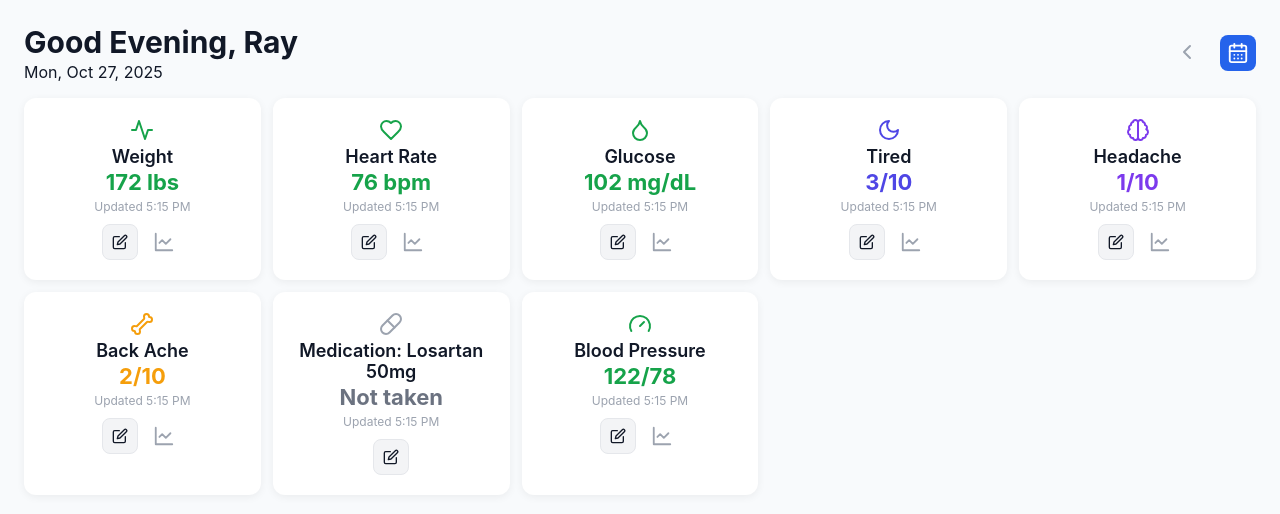
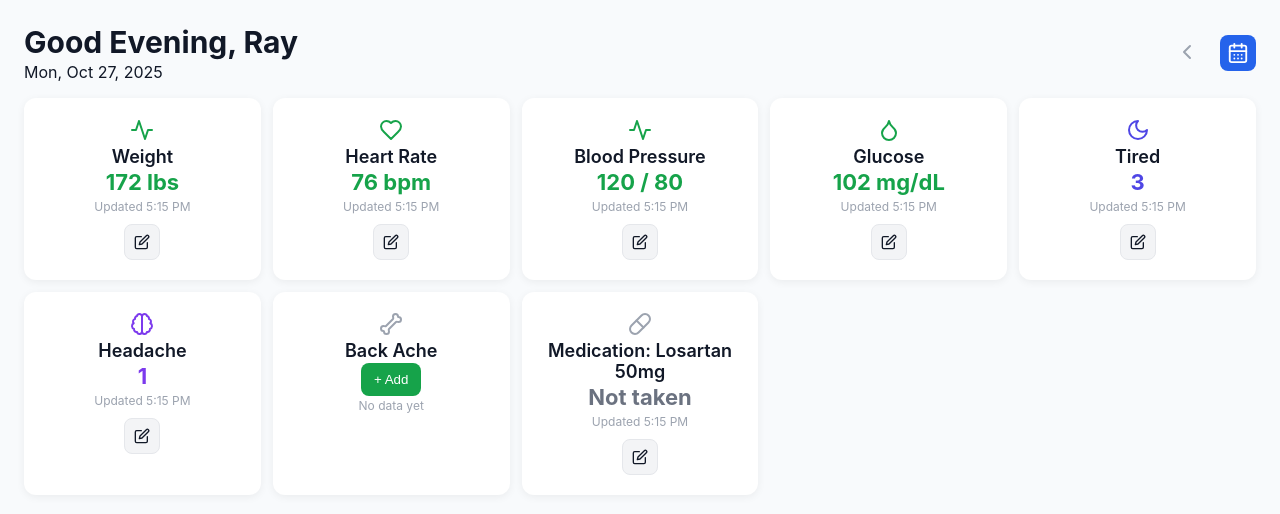
Before and after one commit to RSteeleLHCIO/DrGreg, a React (Vite) app: page / in a window 1280 px wide. Shown: the top 514 px of the page. Built offline with nearby package versions, Linux system fonts and the light colour scheme.

Commit message:
introduce nulti values

```diff
--- a/src/App.jsx
+++ b/src/App.jsx
@@ -1,7 +1,7 @@
 import React, { useMemo, useState, useEffect, lazy, Suspense } from "react";
 import { Card, CardContent } from "./components/ui/card";
 import { Button } from "./components/ui/button";
-import { Activity, Heart, Droplet, Gauge, CalendarDays, ChevronLeft, ChevronRight, LineChart as LineChartIcon, Moon, Brain, Bone, Edit, Pill } from "lucide-react";
+import { Activity, Heart, Droplet, Gauge, CalendarDays, ChevronLeft, ChevronRight, Moon, Brain, Bone, Edit, Pill } from "lucide-react";
 import {
   Dialog,
   DialogContent,
@@ -14,7 +14,6 @@ import { Slider } from "./components/ui/slider";
 import { Label } from "./components/ui/label";
 import { Calendar } from "./components/ui/calendar";
 import { Switch } from "./components/ui/switch";
-const ChartModal = lazy(() => import("./components/chart-modal"));
 
 // Helper to format a Date as YYYY-MM-DD (key for our records map)
 function toKey(d) {
@@ -35,58 +34,76 @@ function fmtTime(d) {
 
 export default function App() {
   // --- Static metric definitions -----------------------------------------------
-  const metricDefinitions = [
+  const cardDefinitions = [
     {
-      metricName: "weight",
+      metricNames: ["weight"],
+      cardName: "weight",
       title: "Weight",
       uom: "lbs",
-      field: "weight",
       icon: Activity,
       kind: "singleValue"
     },
     {
-      metricName: "heart",
+      metricNames: ["heart"],
+      cardName: "heart",
       title: "Heart Rate",
       uom: "bpm",
-      field: "heartRate",
       icon: Heart,
       kind: "singleValue"
     },
     {
-      metricName: "glucose",
+      metricNames: ["systolic", "diastolic"],
+      cardName: "blood-pressure",
+      title: "Blood Pressure",
+      uom: "",
+      icon: Activity,
+      kind: "singleValue"
+    },
+    {
+      metricNames: ["glucose"],
+      cardName: "glucose",
       title: "Glucose",
       uom: "mg/dL",
-      field: "glucose",
       icon: Droplet,
       kind: "singleValue"
     },
     {
-      metricName: "tired",
+      metricNames: ["tired"],
+      cardName: "tired",
       title: "Tired",
       uom: "/10",
-      field: "tired",
       icon: Moon,
       color: "#4f46e5",
       kind: "slider"
     },
     {
-      metricName: "headache",
+      metricNames: ["headache"],
+      cardName: "headache",
       title: "Headache",
       uom: "/10",
-      field: "headache",
       icon: Brain,
       color: "#7c3aed",
       kind: "slider"
     },
     {
-      metricName: "back",
+      metricNames: ["back"],
+      cardName: "back",
       title: "Back Ache",
       uom: "/10",
-      field: "backAche",
       icon: Bone,
       color: "#f59e0b",
       kind: "slider"
-    }
+    },
+    // Example multi-metric card:
+    // {
+    //   metricNames: ["tired", "headache", "back"],
+    //   cardName: "symptoms",
+    //   title: "Symptoms",
+    //   uom: "/10",
+    //   icon: Moon,
+    //   color: "#4f46e5",
+    //   kind: "slider"
+    // },
   ];
 
   // --- Per-day records store -------------------------------------------------
@@ -110,6 +127,18 @@ export default function App() {
           dayValue: {
             [todayKey]: { value: 102, updatedAt: new Date().toISOString() },
             "2025-08-15": { value: 110, updatedAt: new Date("2025-08-15T08:05:00").toISOString() }
+          }
+        },
+        "systolic": {
+          dayValue: {
+            [todayKey]: { value: 120, updatedAt: new Date().toISOString() },
+            "2025-08-15": { value: 130, updatedAt: new Date("2025-08-15T09:10:00").toISOString() }
+          }
+        },
+        "diastolic": {
+          dayValue: {
+            [todayKey]: { value: 80, updatedAt: new Date().toISOString() },
+            "2025-08-15": { value: 110, updatedAt: new Date("2025-08-15T09:10:00").toISOString() }
           }
         },
         "tired": {
@@ -187,14 +216,11 @@ export default function App() {
 
   // Local state mirrors for inputs (so dialogs edit the selected day)
   const updateDayValues = (newData) => {
-    const metricDef = metricDefinitions.find(def => def.metricName === newData.metric);
-    if (!metricDef) return; // Guard against invalid metric names
-
     setRecords((prev) => {
-      const dp = prev.dataPoints[metricDef.metricName];
+      const dp = prev.dataPoints[newData.metric];
       const updatedDataPoints = {
         ...prev.dataPoints,
-        [metricDef.metricName]: {
+        [newData.metric]: {
           dayValue: {
             ...(dp?.dayValue ?? {}),
             [selectedKey]: { value: newData.inputValue, updatedAt: new Date().toISOString() }
@@ -331,45 +357,6 @@ export default function App() {
   const today = new Date();
   today.setHours(0, 0, 0, 0);
 
-  // --- Chart helpers: build last-14-days series for a metric -----------------
-  function buildSeries(metric, anchor) {
-    const data = [];
-    const d = new Date(anchor);
-    for (let i = 13; i >= 0; i--) {
-      const itemDate = new Date(d);
-      itemDate.setDate(d.getDate() - i);
-      const key = toKey(itemDate);
-      const rec = records[key];
-      const label = itemDate.toLocaleDateString(undefined, { month: "numeric", day: "numeric" });
-      if (!rec) {
-        data.push({ date: label, value: null, sys: null, dia: null });
-        continue;
-      }
-      if (metric === "weight") data.push({ date: label, value: rec.weight ?? null });
-      else if (metric === "glucose") data.push({ date: label, value: rec.glucose ?? null });
-      else if (metric === "heart") data.push({ date: label, value: rec.heartRate ?? null });
-      else if (metric === "tired") data.push({ date: label, value: rec.tired ?? null });
-      else if (metric === "headache") data.push({ date: label, value: rec.headache ?? null });
-      else if (metric === "back") data.push({ date: label, value: rec.backAche ?? null });
-      else if (metric === "bp") data.push({ date: label, sys: rec.bpSystolic ?? null, dia: rec.bpDiastolic ?? null });
-    }
-    return data;
-  }
-
-  const chartTitle = (m) =>
-    m === "weight"
-      ? "Weight (last 14 days)"
-      : m === "glucose"
-        ? "Glucose (last 14 days)"
-        : m === "heart"
-          ? "Heart Rate (last 14 days)"
-          : m === "bp"
-            ? "Blood Pressure (last 14 days)"
-            : m === "tired"
-              ? "Tired (0–10, last 14 days)"
-              : m === "headache"
-                ? "Headache (0–10, last 14 days)"
-                : "Back Ache (0–10, last 14 days)";
 
   const getGreeting = () => {
     const hour = new Date().getHours();
@@ -406,18 +393,30 @@ export default function App() {
       <div style={{ display: "grid", gridTemplateColumns: "repeat(auto-fit,minmax(220px,1fr))", gap: 12 }}>
         {(() => {
           const points = records.dataPoints ?? {};
-          return metricDefinitions.map((meta) => {
-            const data = points[meta.metricName] ?? {};
-            // fallback to per-day record field if metadata dayValue is not populated
-            const fallbackValue = records[selectedKey]?.[meta.field] ?? null;
-            const fallbackUpdated = records[selectedKey]?.[`${meta.field}UpdatedAt`] ?? null;
+          return cardDefinitions.map((meta) => {
+            // Gather values for all metrics in this card
+            const metricValues = meta.metricNames.map(metricName => {
+              const data = points[metricName] ?? {};
+              const fallbackValue = records[selectedKey]?.[metricName] ?? null;
+              const fallbackUpdated = records[selectedKey]?.[`${metricName}UpdatedAt`] ?? null;
               const dp = (data.dayValue && data.dayValue[selectedKey]) ?? { value: fallbackValue, updatedAt: fallbackUpdated };
-            const hasValue = dp.value !== null && dp.value !== undefined;
+              return { value: dp.value, updatedAt: dp.updatedAt };
+            });
+            const hasValue = metricValues.some(v => v.value !== null && v.value !== undefined);
             const Icon = meta.icon ?? Activity;
             const color = meta.color ?? (meta.kind === "slider" ? "#4f46e5" : "#16a34a");
 
+            // Display values separated by '/'
+            const displayValue = metricValues.map((v, idx) =>
+              meta.kind === "slider"
+                ? `${v.value ?? "—"}`
+                : `${v.value ?? "—"} ${meta.uom ?? ""}`
+            ).join(" / ");
+            // Use the first updatedAt for display
+            const updatedAt = metricValues.find(v => v.updatedAt)?.updatedAt;
+
             return (
-              <Card key={meta.metricName}>
+              <Card key={meta.cardName}>
                 <CardContent>
                   <div style={{ textAlign: "center" }}>
                     <div className="icon-row">
@@ -426,22 +425,20 @@ export default function App() {
                     <h2 className="card-title">{meta.title}</h2>
                     {hasValue ? (
                       <>
-                        <p className="card-data" style={{ color }}>{meta.kind === "slider" ? `${dp.value}/10` : `${dp.value} ${meta.uom ?? ""}`}</p>
-                        <p className="card-updated">Updated {fmtTime(dp.updatedAt ? new Date(dp.updatedAt) : null) ?? "—"}</p>
+                        <p className="card-data" style={{ color }}>{displayValue}</p>
+                        <p className="card-updated">Updated {fmtTime(updatedAt ? new Date(updatedAt) : null) ?? "—"}</p>
                         <div style={{ display: "flex", gap: 8, justifyContent: "center", paddingTop: 8 }}>
                           <Button variant="secondary" className="btn-icon" onClick={() => {
-                            setInputValue(dp.value);
-                            setOpen({ type: meta.metricName, ...meta, ...dp });
-                          }}
-                          >
+                            setInputValue(metricValues[0].value); // Only sets first metric for now
+                            setOpen({ type: meta.cardName, ...meta, metricValues });
+                          }}>
                             <Edit style={{ width: 16, height: 16 }} />
                           </Button>
-                          <Button variant="ghost" className="btn-icon" aria-label={`Open ${meta.metricName} chart`} onClick={() => setOpen({ type: "chart", metric: meta.metricName })}><LineChartIcon /></Button>
                         </div>
                       </>
                     ) : (
                       <>
-                        <Button className="btn-add" onClick={() => setOpen({ type: metric, ...meta, ...dp })}>+ Add</Button>
+                        <Button className="btn-add" onClick={() => setOpen({ type: meta.cardName, ...meta, metricValues })}>+ Add</Button>
                         <p className="card-updated">No data yet</p>
                       </>
                     )}
@@ -475,34 +472,6 @@ export default function App() {
           </CardContent>
         </Card>
 
-
-
-        {/* Blood Pressure */}
-        <Card>
-          <CardContent>
-            <div style={{ textAlign: "center" }}>
-              <div className="icon-row">
-                <Gauge style={{ width: 24, height: 24, color: bpSystolic !== null && bpDiastolic !== null ? "#16a34a" : "#9ca3af" }} />
-              </div>
-              <h2 className="card-title">Blood Pressure</h2>
-              {bpSystolic !== null && bpDiastolic !== null ? (
-                <>
-                  <p className="card-data" style={{ color: "#16a34a" }}>{bpSystolic}/{bpDiastolic}</p>
-                  <p className="card-updated">Updated {fmtTime(dayValues.bpUpdatedAt ? new Date(dayValues.bpUpdatedAt) : null) ?? "—"}</p>
-                  <div style={{ display: "flex", gap: 8, justifyContent: "center", paddingTop: 8 }}>
-                    <Button variant="secondary" className="btn-icon" onClick={() => setOpen({ type: "bp" })}><Edit style={{ width: 16, height: 16 }} /></Button>
-                    <Button variant="ghost" className="btn-icon" aria-label="Open blood pressure chart" onClick={() => setOpen({ type: "chart", metric: "bp" })}><LineChartIcon /></Button>
-                  </div>
-                </>
-              ) : (
-                <>
-                  <Button className="btn-add" onClick={() => setOpen({ type: "bp" })}>+ Add</Button>
-                  <p style={{ fontSize: 12, color: "#9ca3af" }}>No data yet</p>
-                </>
-              )}
-            </div>
-          </CardContent>
-        </Card>
       </div>
 
       {/* Dialogs */}
@@ -532,19 +501,6 @@ export default function App() {
         )}
 
         {/* Chart modal (lazy-loaded) */}
-        {open?.type === "chart" && (
-          <DialogContent>
-            <DialogHeader>
-              <DialogTitle>{chartTitle(open.metric)}</DialogTitle>
-            </DialogHeader>
-            <Suspense fallback={<div style={{ height: 288, display: "flex", alignItems: "center", justifyContent: "center" }}>Loading chart…</div>}>
-              <ChartModal metric={open.metric} buildSeries={buildSeries} selectedDate={selectedDate} />
-            </Suspense>
-            <DialogFooter>
-              <Button onClick={() => setOpen(null)}>Close</Button>
-            </DialogFooter>
-          </DialogContent>
-        )}
 
         {/* Single Values */}
         {open?.kind === "singleValue" && (
@@ -553,24 +509,48 @@ export default function App() {
               <DialogTitle>Edit {open.title}</DialogTitle>
             </DialogHeader>
             <div>
-              <Label htmlFor={open.type}>{open.title} ({open.uom})</Label>
+              {open.metricNames.length > 1 ? (
+                open.metricNames.map((metricName, idx) => (
+                  <div key={metricName} style={{ marginBottom: 12 }}>
+                    <Label htmlFor={metricName}>{metricName}{open.uom ? ` (${open.uom})` : ""}</Label>
                     <Input
-                id={open.type}
+                      id={metricName}
                       type="number"
                       style={{ width: "auto" }}
-                value={inputValue ?? ""}
-                onChange={(e) => setInputValue(e.target.value ? Number(e.target.value) : null)}
-                onKeyDown={(e) => {
-                  if (e.key === "Enter") {
-                    updateDayValues({ metric: open.type, inputValue });
-                    setOpen(null);
-                  }
+                      value={open.metricValues?.[idx]?.value ?? ""}
+                      onChange={(e) => {
+                        const newValue = e.target.value ? Number(e.target.value) : null;
+                        const updatedValues = [...(open.metricValues ?? [])];
+                        updatedValues[idx] = { ...updatedValues[idx], value: newValue };
+                        setOpen({ ...open, metricValues: updatedValues });
                       }}
                     />
                   </div>
+                ))
+              ) : (
+                <>
+                  <Label htmlFor={open.metricNames[0]}>{open.title} ({open.uom})</Label>
+                  <Input
+                    id={open.metricNames[0]}
+                    type="number"
+                    style={{ width: "auto" }}
+                    value={open.metricValues?.[0]?.value ?? ""}
+                    onChange={(e) => {
+                      const newValue = e.target.value ? Number(e.target.value) : null;
+                      setOpen({ ...open, metricValues: [{ ...open.metricValues?.[0], value: newValue }] });
+                    }}
+                  />
+                </>
+              )}
+            </div>
             <DialogFooter>
               <Button variant="secondary" onClick={() => setOpen(null)}>Cancel</Button>
-              <Button onClick={() => { updateDayValues({ metric: open.type, inputValue }); setOpen(null); }}>Save</Button>
+              <Button onClick={() => {
+                open.metricNames.forEach((metricName, idx) => {
+                  updateDayValues({ metric: metricName, inputValue: open.metricValues?.[idx]?.value });
+                });
+                setOpen(null);
+              }}>Save</Button>
             </DialogFooter>
           </DialogContent>
         )}
```
Lines whose indentation alone changed are shown as unchanged.
